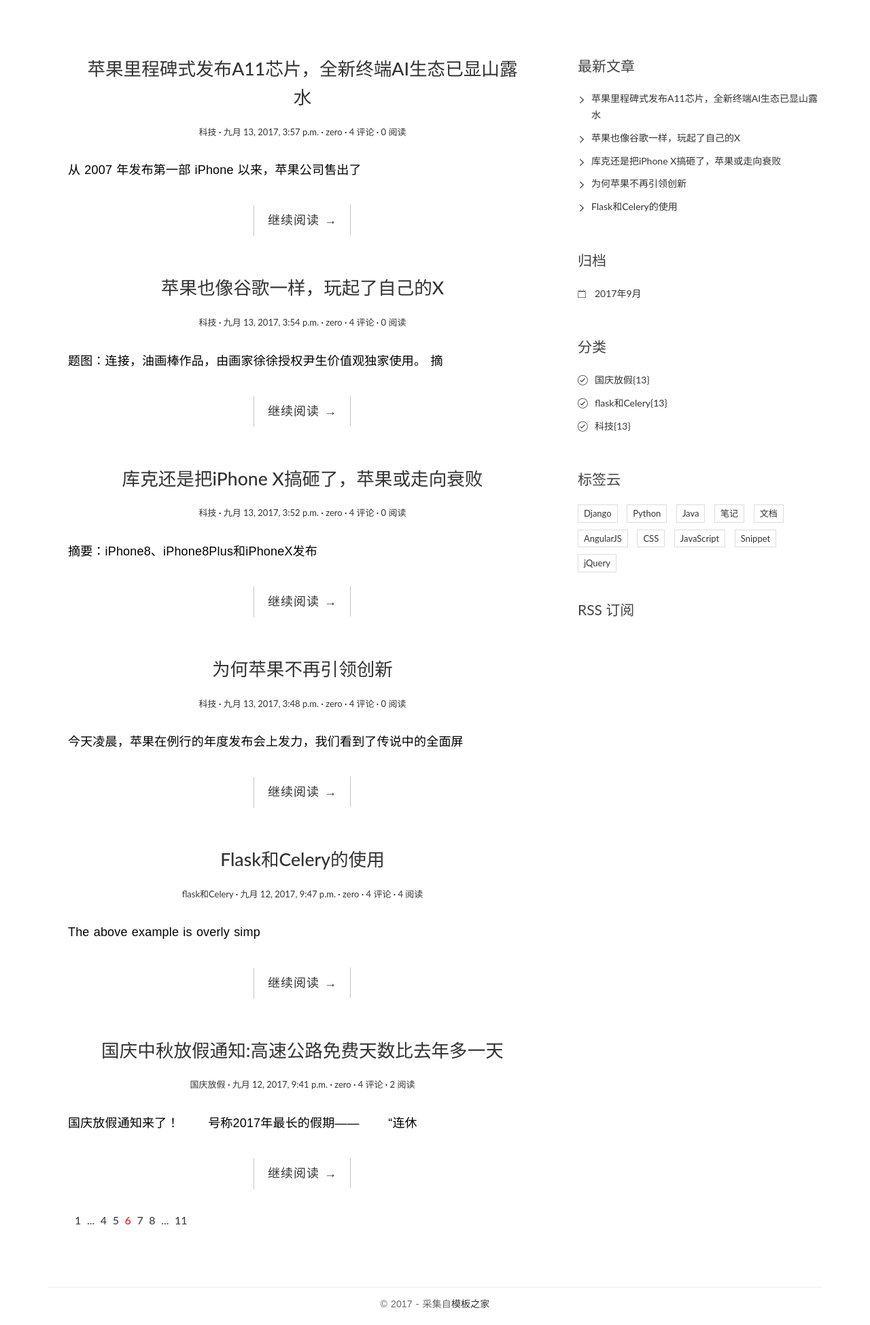
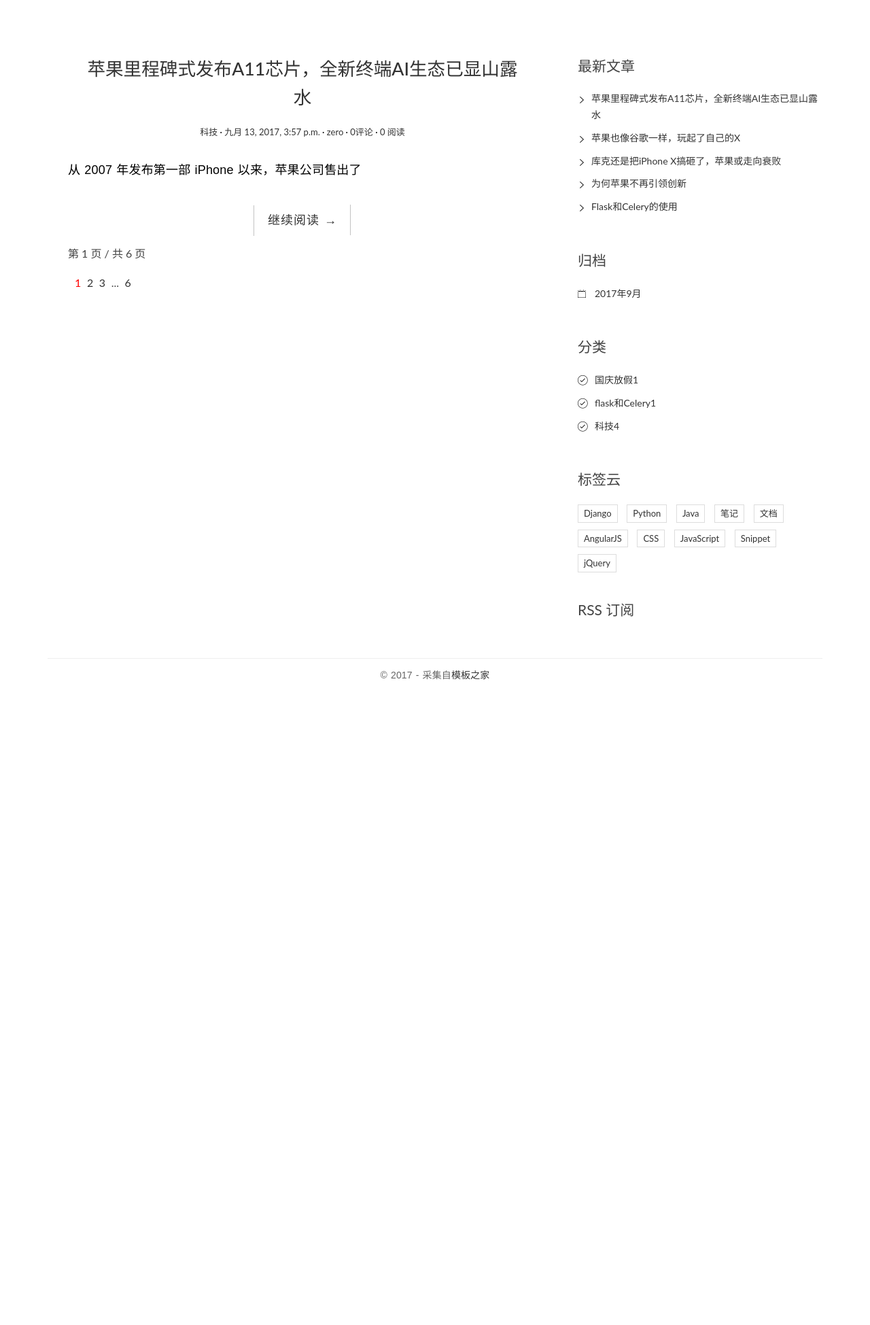
Before and after one commit to studypy/blog_Django, a Django app: page / in a window 1280 px wide. Shown: the part 91-2040 px from the top of the page at 68% size. After the commit the page ends 1091 px from the top, so only its background shows below. Run offline with Django 3.2, Linux system fonts and the light colour scheme; data comes from the database, SQL or seed files in the repository; both versions use the stored data as it was after the commit; some libraries are stand-ins or nearby versions.

Commit message:
2017.9.13 类试图

```diff
--- a/blogproject/blog/templatetags/blog_tags.py
+++ b/blogproject/blog/templatetags/blog_tags.py
@@ -1,4 +1,5 @@
 from django import template
+from django.db.models.aggregates import Count
 
 from ..models import Post,Category
 
@@ -14,4 +15,5 @@ def archives():
 
 @register.simple_tag
 def get_categories():
-    return Category.objects.all()
+    # return Category.objects.all()
+    return Category.objects.annotate(num_posts=Count('post')).filter(num_posts__gt=0)
--- a/blogproject/blog/views.py
+++ b/blogproject/blog/views.py
@@ -3,29 +3,83 @@ from .models import Post, Category
 from markdown import markdown
 from comments.forms import CommentForm
 from django.http import HttpResponse
-from django.views.generic import ListView,DetailView
+from django.views.generic import ListView, DetailView
+
 
 class IndexView(ListView):
     model = Post
     template_name = 'blog/index.html'
     context_object_name = 'post_list'
-# def index(request):
-#     post_list = Post.objects.all()
-#     return render(request, 'blog/index.html', context={'post_list': post_list})
-#     # return HttpResponse('<h1>hello world</h1>')
+    paginate_by = 1
+
+    def pagination_data(self, paginator, page, is_paginated):
+        if not is_paginated:
+            return {}
+        first = False
+        left_has_more = False
+        left = []
+        page_number = page.number
+        right = []
+        right_has_more = False
+        last = False
+        total_pages = paginator.num_pages
+        page_range = paginator.page_range
+        if page_number == 1:
+            right = page_range[page_number:page_number + 2]
+            if right[-1] < total_pages - 1:
+                right_has_more = True
+            if right[-1] < total_pages:
+                last = True
+        elif page_number == total_pages:
+            left = page_range[(page_number - 3) if (page_number - 3) > 0 else 0:page_number - 1]
+            if left[0] > 2:
+                left_has_more = True
+            if left[0] > 1:
+                first = True
+        else:
+            left = page_range[(page_number - 3) if (page_number - 3) else 0:page_number - 1]
+            right = page_range[page_number:page_number + 2]
+            if right[-1] < total_pages - 1:
+                right_has_more = True
+            if right[-1] < total_pages:
+                last = True
+            if left[0] > 2:
+                left_has_more = True
+            if left[0] > 1:
+                first = True
+        data = {
+            'left': left,
+            'right': right,
+            'left_has_more': left_has_more,
+            'right_has_more': right_has_more,
+            'first': first,
+            'last': last,
+        }
+        return data
+
+    def get_context_data(self, **kwargs):
+        context = super().get_context_data(**kwargs)
+        paginator = context.get('paginator')
+        page = context.get('page_obj')
+        is_paginated = context.get('is_paginated')
+        pagination_data = self.pagination_data(paginator, page, is_paginated)
+        context.update(pagination_data)
+        return context
+
 
 class PostDeailView(DetailView):
     model = Post
     template_name = 'blog/detail.html'
     context_object_name = 'post'
-    def get(self,request,*args,**kwargs):
-        response = super().get(request,*args,**kwargs)
+
+    def get(self, request, *args, **kwargs):
+        response = super().get(request, *args, **kwargs)
         self.object.increase_views()
         return response
 
     def get_object(self, queryset=None):
         post = super().get_object(queryset)
-        post.body = markdown(post.body,extensions=[
+        post.body = markdown(post.body, extensions=[
             'markdown.extensions.extra',
             'markdown.extensions.codehilite',
             'markdown.extensions.toc',
@@ -42,41 +96,16 @@ class PostDeailView(DetailView):
         })
         return context
 
-# def detail(request, pk):
-#     post = get_object_or_404(Post, pk=pk)
-#     post.increase_views()
-#     post.body = markdown(post.body, extensions=[
-#         'markdown.extensions.extra',
-#         'markdown.extensions.codehilite',
-#         'markdown.extensions.toc',
-#     ])
-#     form = CommentForm()
-#     comment_list = post.comment_set.all()
-#     context = {
-#         'post': post,
-#         'form': form,
-#         'comment_list': comment_list,
-#     }
-#     return render(request, 'blog/detail.html', context=context)
-
-
-# def archives(request, year, month):
-#     post_list = Post.objects.filter(created_time__year=year,
-#                                     created_time__month=month)
-#     return render(request, 'blog/index.html', context={'post_list': post_list})
 
 class ArchivesView(IndexView):
     def get_queryset(self):
         return super().get_queryset().filter(
-            created_time__year = self.kwargs.get('year'),
-            created_time__month = self.kwargs.get('month')
+            created_time__year=self.kwargs.get('year'),
+            created_time__month=self.kwargs.get('month')
         )
+
 
 class CategoryView(IndexView):
     def get_queryset(self):
-        cate = get_object_or_404(Category,pk=self.kwargs.get('pk'))
+        cate = get_object_or_404(Category, pk=self.kwargs.get('pk'))
         return super().get_queryset().filter(category=cate)
-# def category(request, pk):
-#     cate = get_object_or_404(Category, pk=pk)
-#     post_list = Post.objects.filter(category=cate)
-#     return render(request, 'blog/index.html', context={'post_list': post_list})
--- a/blogproject/templates/blog/base.html
+++ b/blogproject/templates/blog/base.html
@@ -101,7 +101,7 @@
                     <ul>
                         {% for category in category_list %}
                         <li>
-                            <a href="{% url 'blog:category' category.pk %}">{{category.name}}<span class="post-count">{13}</span> </a>
+                            <a href="{% url 'blog:category' category.pk %}">{{category.name}}<span class="post-count">{{category.num_posts}}</span> </a>
                         </li>
                         {% empty %}
                         没有分类
--- a/blogproject/templates/blog/index.html
+++ b/blogproject/templates/blog/index.html
@@ -1,5 +1,4 @@
 {% extends 'blog/base.html' %}
-
 {% block main %}
 {% for post in post_list %}
 <article class="post post-{{ post.pk }}">
@@ -11,7 +10,7 @@
             <span class="post-category"><a href="#">{{ post.category.name }}</a></span>
             <span class="post-date"><a href="#"><time class="entry-date" datetime="{{ post.created_time }}">{{ post.created_time }}</time></a></span>
             <span class="post-author"><a href="#">{{ post.author }}</a></span>
-            <span class="comments-link"><a href="#">4 评论</a></span>
+            <span class="comments-link"><a href={{post.get_absolute_url}}#comment-area">{{post.comment_set.count}}评论</a></span>
             <span class="views-count"><a href="#">{{post.views}} 阅读</a></span>
         </div>
     </header>
@@ -25,24 +24,45 @@
 {% empty %}
 <div class="no-post">暂时还没有发布的文章！</div>
 {% endfor %}
-<!-- 简单分页效果
+<!--简单分页效果-->
+{% if is_paginated %}
 <div class="pagination-simple">
-<a href="#">上一页</a>
-<span class="current">第 6 页 / 共 11 页</span>
-<a href="#">下一页</a>
+    {% if page_obj.has_previous_page %}
+        <a href="?page={{page_obj.previous_page_number}}">上一页</a>
+    {% endif %}
+    <span class="current">第 {{page_obj.number}} 页 / 共 {{paginator.num_pages}} 页</span>
+    {% if page_obj.has_next_page %}
+        <a href="?page={{page_obj.next_page_number}}">下一页</a>
+    {% endif %}
 </div>
--->
+{% endif %}
+{% if is_paginated %}
 <div class="pagination">
     <ul>
-        <li><a href="">1</a></li>
-        <li><a href="">...</a></li>
-        <li><a href="">4</a></li>
-        <li><a href="">5</a></li>
-        <li class="current"><a href="">6</a></li>
-        <li><a href="">7</a></li>
-        <li><a href="">8</a></li>
-        <li><a href="">...</a></li>
-        <li><a href="">11</a></li>
+        {% if first %}
+            <li><a href="?page=1">1</a></li>
+        {% endif %}
+        {% if left %}
+            {% if left_has_more %}
+                <li><span>...</span></li>
+            {% endif %}
+            {% for i in left %}
+                <li><a href="?page={{i}}">{{i}}</a></li>
+            {% endfor %}
+        {% endif %}
+        <li class="current"><a href="?page={{page_obj.number}}">{{page_obj.number}}</a href=""></li>
+        {% if right %}
+            {% for i in right %}
+                <li><a href="?page={{i}}">{{i}}</a></li>
+            {% endfor %}
+            {% if right_has_more %}
+                <li><span>...</span></li>
+            {% endif %}
+        {% endif %}
+        {% if last %}
+        <li><a href="?page={{paginator.num_pages}}">{{paginator.num_pages}}</a></li>
+        {% endif %}
     </ul>
 </div>
+{% endif %}
 {% endblock main %}
```
Also changed, not shown: blogproject/db.sqlite3.
